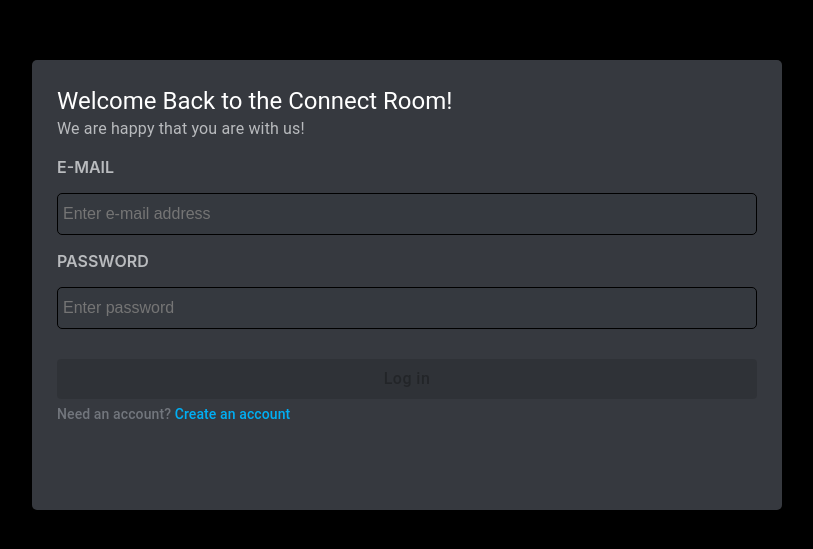
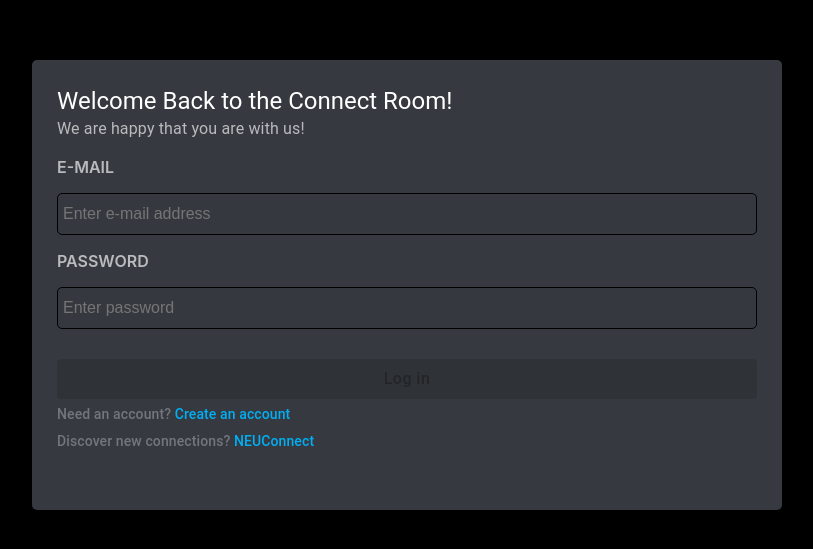
Before and after one commit to INFO6150-Project/ConnectRoom, a React (Create React App) app in the folder client/: page /login in a window 1280 px wide. Shown: the part 115-664 px from the top of the page, without its empty margins (233-1046 px from the left). Built offline with nearby package versions, Linux system fonts and the light colour scheme.

Commit message:
Bug fixes

```diff
--- a/client/public/index.html
+++ b/client/public/index.html
@@ -24,7 +24,7 @@
       work correctly both with client-side routing and a non-root public URL.
       Learn how to configure a non-root public URL by running `npm run build`.
     -->
-    <title>NEU Connect</title>
+    <title>ConnectRoom</title>
   </head>
   <body>
     <noscript>You need to enable JavaScript to run this app.</noscript>
--- a/client/src/Dashboard/FriendsSideBar/AddFriendButton.js
+++ b/client/src/Dashboard/FriendsSideBar/AddFriendButton.js
@@ -25,7 +25,7 @@ const AddFriendButton = () => {
     <>
       <CustomPrimaryButton
         additionalStyles={additionalStyles}
-        label="Add Friend"
+        label="Add Husky"
         onClick={handleOpenAddFriendDialog}
       />
       <AddFriendDialog
--- a/client/src/authPages/LoginPage/LoginPageFooter.js
+++ b/client/src/authPages/LoginPage/LoginPageFooter.js
@@ -43,6 +43,12 @@ const LoginPageFooter = ({ handleLogin, isFormValid }) => {
         additionalStyles={{ marginTop: "5px" }}
         redirectHandler={handlePushToRegisterPage}
       />
+      <RedirectInfo
+        text="Discover new connections? "
+        redirectText="NEUConnect"
+        additionalStyles={{ marginTop: "5px" }}
+        redirectHandler={handlePushToRegisterPage}
+      />
     </>
   );
 };
```
